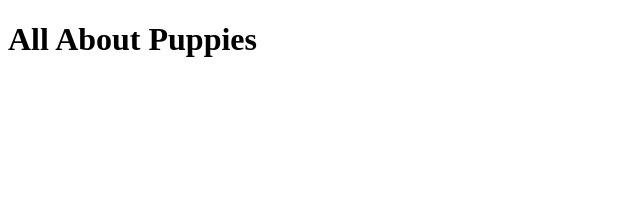
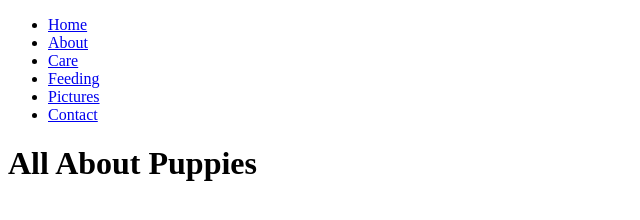
Before and after one commit to egrieco/puppies, a plain HTML site: page index.html in a window 1280 px wide. Shown: the whole page, without its empty margins (0-640 px from the left). Drawn offline with Linux system fonts and the light colour scheme.

Commit message:
Add nav bar

```diff
--- a/index.html
+++ b/index.html
@@ -9,6 +9,16 @@
 </head>
 
 <body>
+    <nav>
+        <ul>
+            <li><a href="index.html">Home</a></li>
+            <li><a href="about.html">About</a></li>
+            <li><a href="pages/care.html">Care</a></li>
+            <li><a href="pages/feeding.html">Feeding</a></li>
+            <li><a href="pages/pictures.html">Pictures</a></li>
+            <li><a href="contact.html">Contact</a></li>
+        </ul>
+    </nav>
     <h1>All About Puppies</h1>
 </body>
 
```
